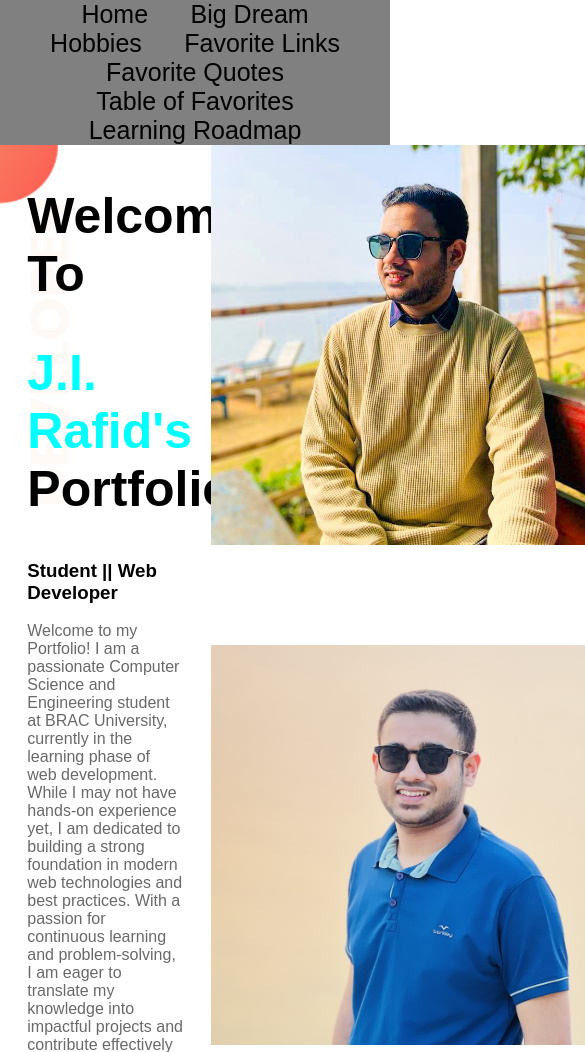
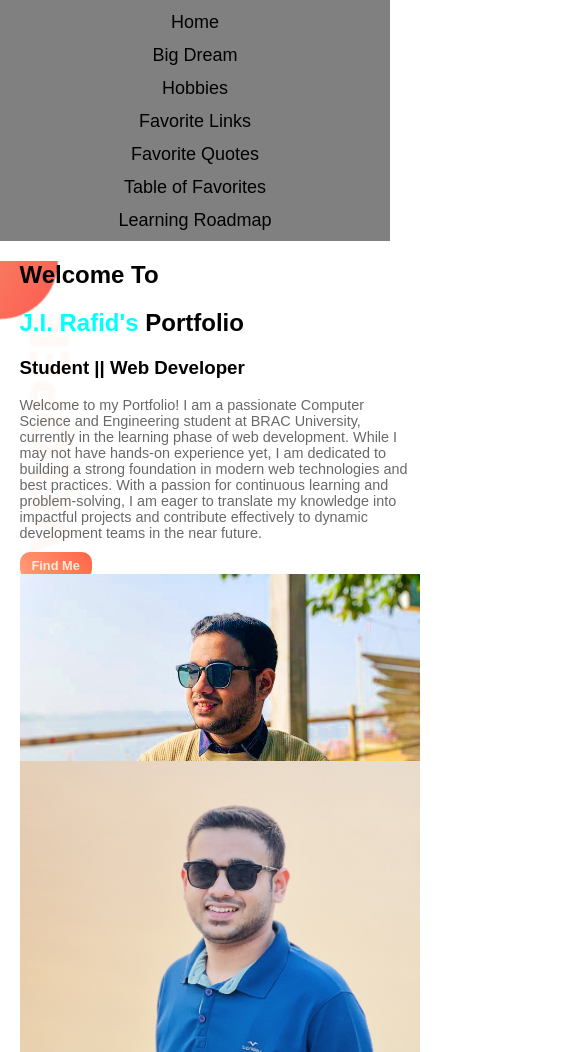
Before and after one commit to JIRafid/My_Home_Page, a plain HTML site: page index.html in a window 390 px wide. Shown: the top 1052 px of the page, 585 px wide, since content can reach past the window. Drawn offline with Linux system fonts and the light colour scheme.

Commit message:
Responsiveness Added

```diff
--- a/style.css
+++ b/style.css
@@ -162,3 +162,85 @@ footer {
     border-radius: 10px;
     height: 50%;
 }
+
+
+/* Responsive Styles */
+@media screen and (max-width: 1024px) {
+    .half-width, .box, .box2 {
+        width: 80%;
+        margin: 0 auto;
+        float: none;
+    }
+
+    h1 {
+        font-size: 40px;
+    }
+
+    h2 {
+        font-size: 30px;
+    }
+
+    nav li {
+        display: block;
+        margin: 10px 0;
+    }
+
+    #nav {
+        text-align: left;
+    }
+}
+
+@media screen and (max-width: 768px) {
+    .half-width, .box, .box2 {
+        width: 90%;
+    }
+
+    nav li {
+        font-size: 20px;
+    }
+
+    h1 {
+        font-size: 30px;
+    }
+
+    h2 {
+        font-size: 25px;
+    }
+
+    .link-button {
+        font-size: 0.9rem;
+        padding: 8px 16px;
+    }
+}
+
+@media screen and (max-width: 480px) {
+    nav li a {
+        font-size: 18px;
+    }
+
+    h1 {
+        font-size: 24px;
+    }
+
+    h2 {
+        font-size: 20px;
+    }
+
+    p {
+        font-size: 0.9rem;
+    }
+
+    .link-button {
+        font-size: 0.8rem;
+        padding: 6px 12px;
+    }
+
+    .half-width, .box, .box2 {
+        width: 100%;
+        padding: 0 5%;
+    }
+
+    #nav {
+        text-align: center;
+    }
+}
```
